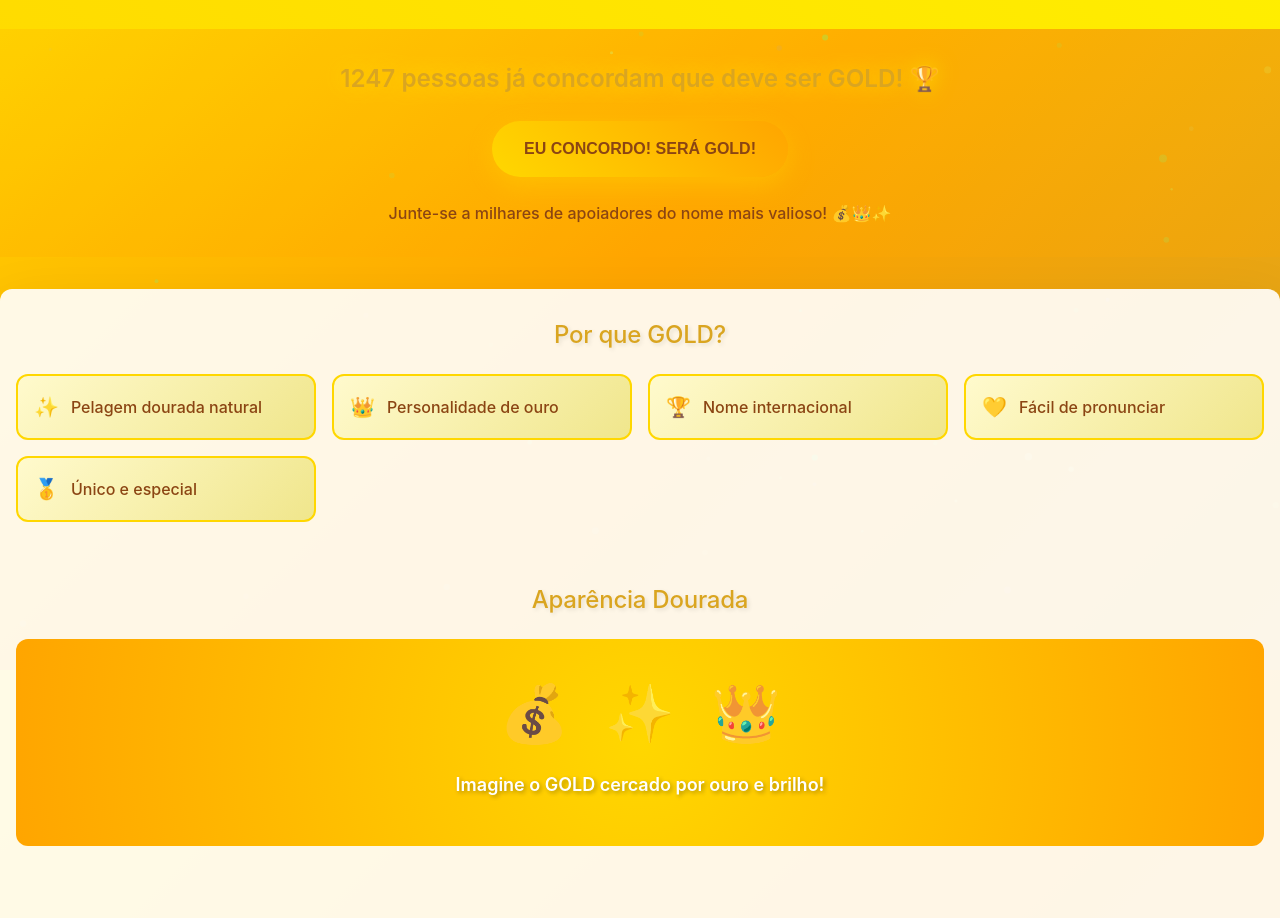
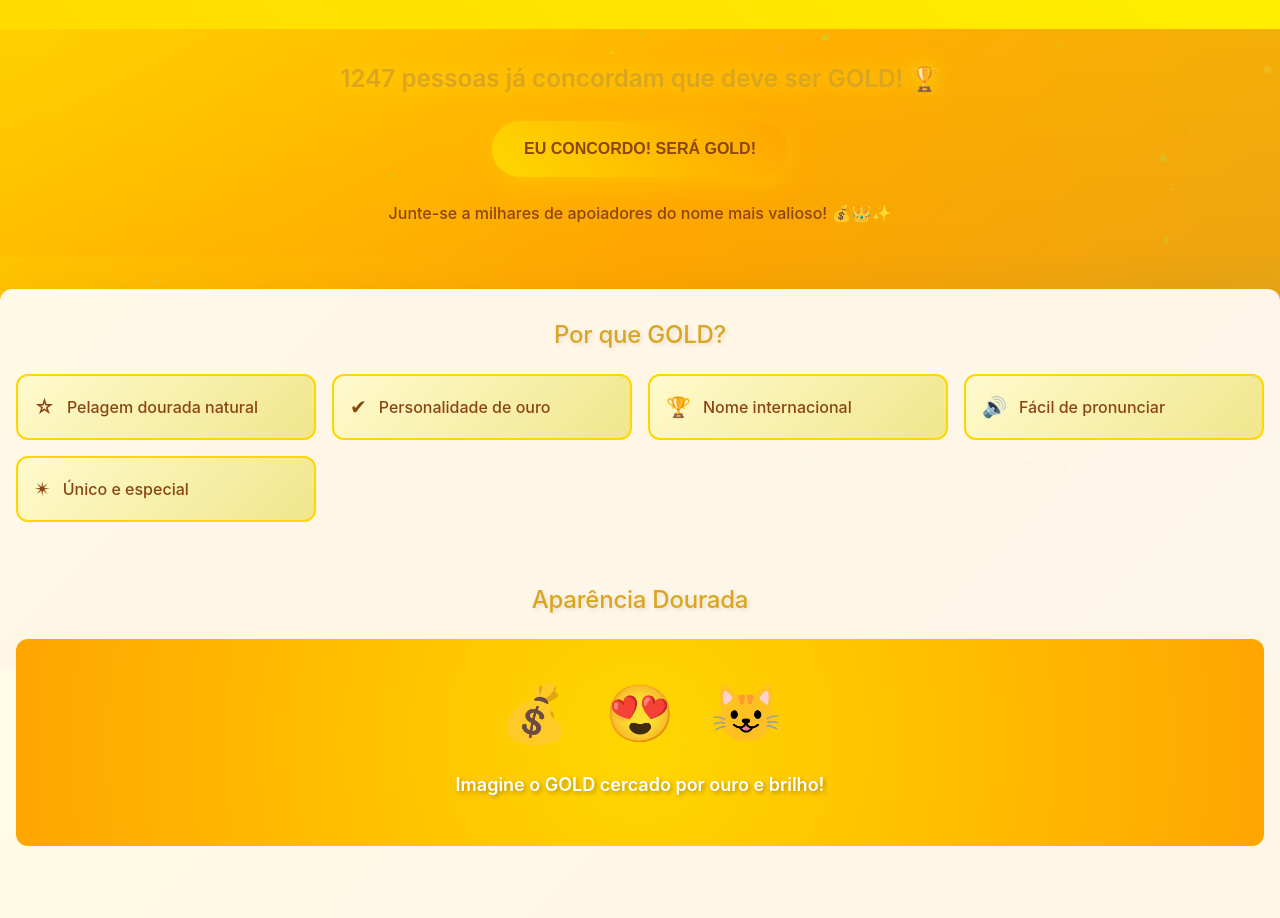
Before and after one commit to Zadoque/Gold_Is_The_Best, a plain HTML site: page index.html in a window 1280 px wide. Shown: the part 130-1048 px from the top of the page. Drawn offline with Linux system fonts and the light colour scheme; a web font is replaced by a local one.

Commit message:
Update index.html
icons fixed

```diff
--- a/index.html
+++ b/index.html
@@ -12,7 +12,7 @@
 
   <!-- Cabeçalho épico -->
   <header class="epic-header">
-    <h1 class="glowing">🌟 ESSE GATO DEVE SE CHAMAR GOLD! 🌟</h1>
+    <h1 class="glowing"> ESSE GATO DEVE SE CHAMAR GOLD! </h1>
     <h2>O nome que transforma qualquer felino em lenda viva!</h2>
   </header>
 
@@ -30,11 +30,11 @@
     <section class="why-gold section-reveal">
       <h3 class="gold-title">Por que GOLD?</h3>
       <div class="reasons-list">
-        <div class="reason-item"><span class="icon">✨</span> Pelagem dourada natural</div>
-        <div class="reason-item"><span class="icon">👑</span> Personalidade de ouro</div>
+        <div class="reason-item"><span class="icon">☆</span> Pelagem dourada natural</div>
+        <div class="reason-item"><span class="icon">✔</span> Personalidade de ouro</div>
         <div class="reason-item"><span class="icon">🏆</span> Nome internacional</div>
-        <div class="reason-item"><span class="icon">💛</span> Fácil de pronunciar</div>
-        <div class="reason-item"><span class="icon">🥇</span> Único e especial</div>
+        <div class="reason-item"><span class="icon">🔊</span> Fácil de pronunciar</div>
+        <div class="reason-item"><span class="icon">✴</span> Único e especial</div>
       </div>
     </section>
 
@@ -43,8 +43,8 @@
       <h3 class="gold-title">Aparência Dourada</h3>
       <div class="appearance-highlight">
         <span class="emoji-big">💰</span>
-        <span class="emoji-big">✨</span>
-        <span class="emoji-big">👑</span>
+        <span class="emoji-big">😍</span>
+        <span class="emoji-big">😺</span>
         <p class="sparkle-text">Imagine o GOLD cercado por ouro e brilho!</p>
       </div>
     </section>
```
